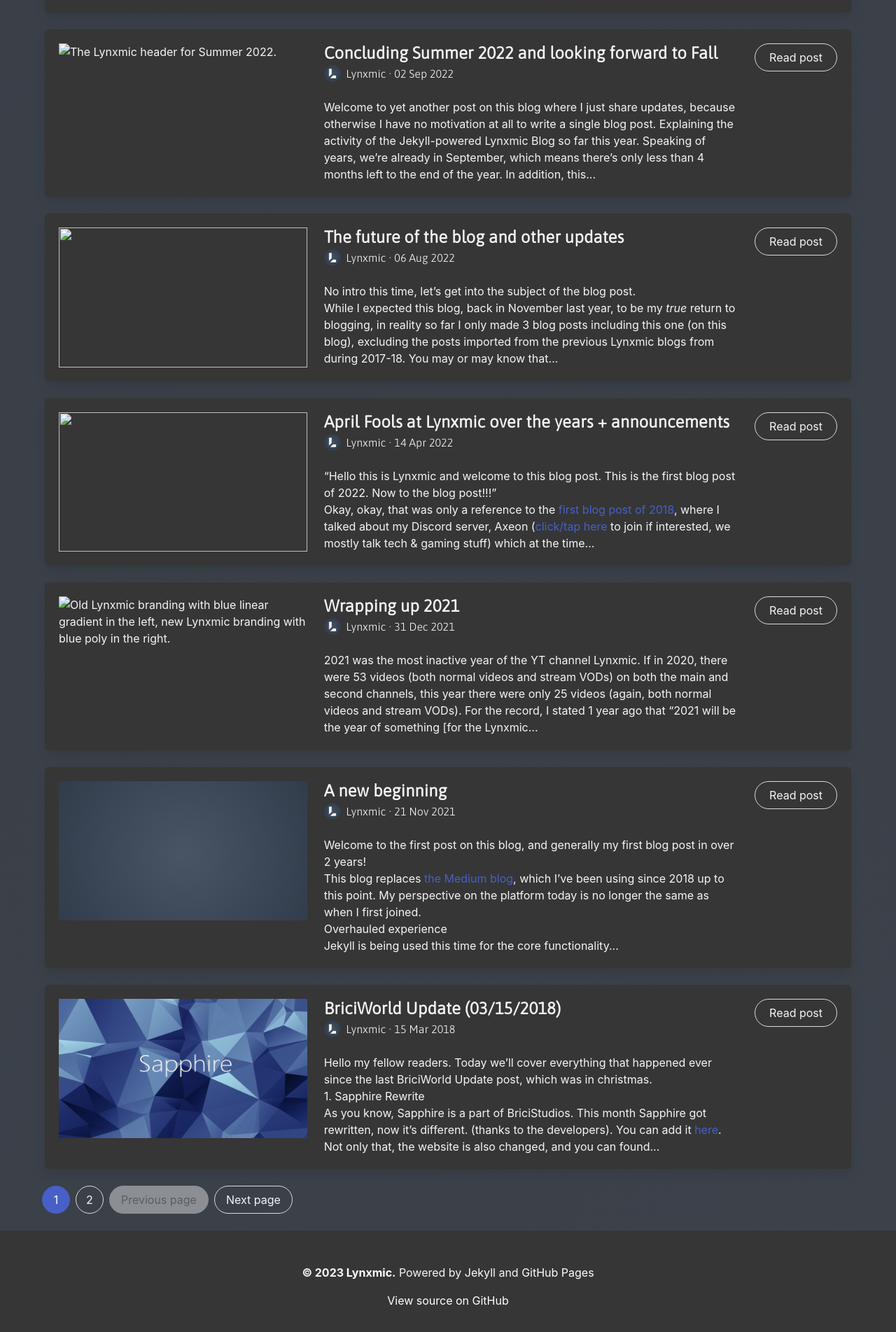
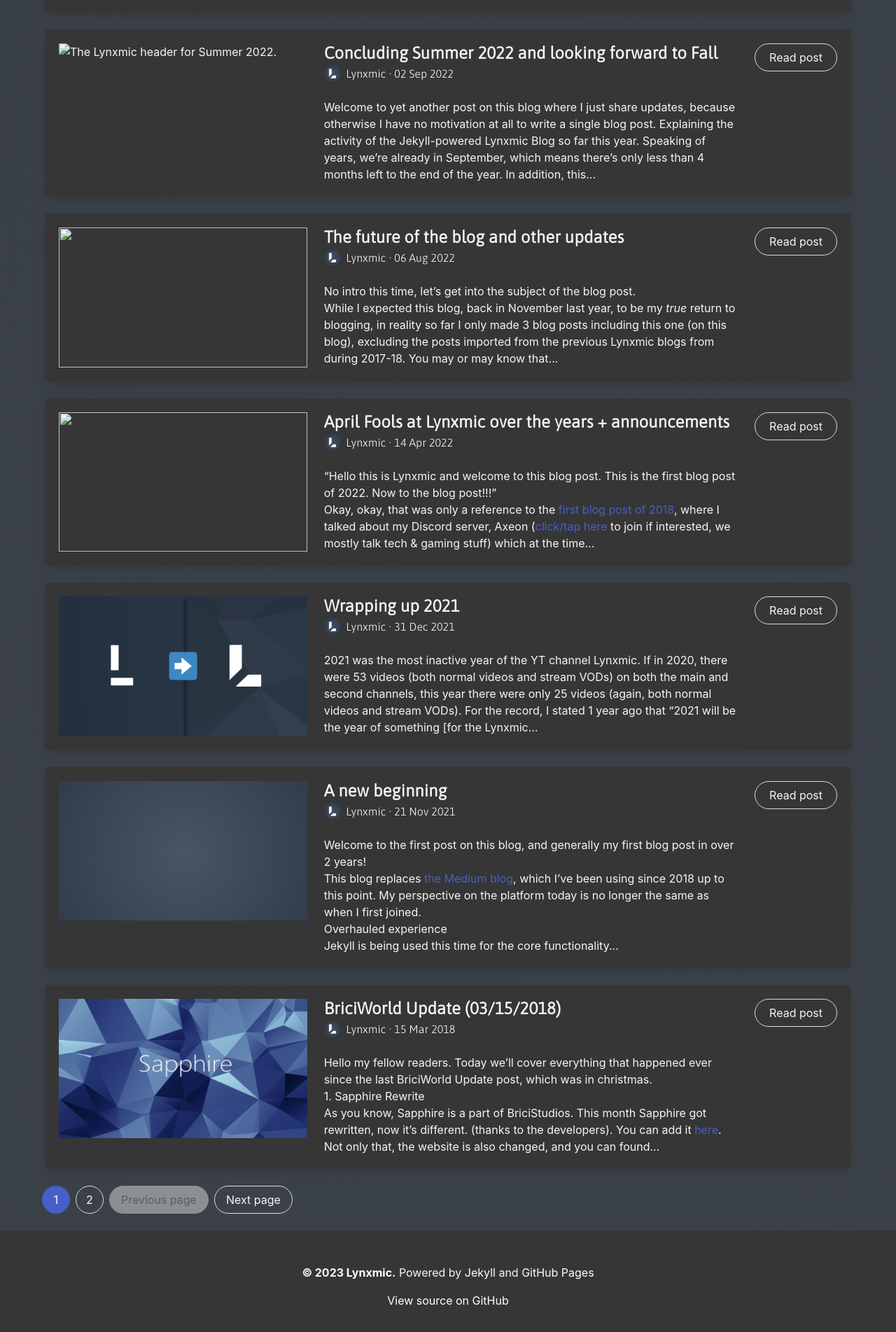
Before and after one commit to theclyron/lynxblog, a Jekyll site: the page built from docs/index.html, in a window 1280 px wide. Shown: the part 1363-3266 px from the top of the page at 70% size. Built offline with Jekyll 4.4.1, drawn with Linux system fonts in a browser that asks for light colours; nearby versions of some CDN libraries; the list of posts is cut into pages by our own code.

```diff
--- a/docs/_posts/2021-12-31-wrapping-up-2021.markdown
+++ b/docs/_posts/2021-12-31-wrapping-up-2021.markdown
@@ -2,9 +2,8 @@
 # Use ## to start a subheading in the blog post.
 layout: post
 title:  "Wrapping up 2021"
-date:   31 December 2021
-author: Lynxmic
-image: https://lynxmic.github.io/img/postmedia/lynxmic%202021%20vs%202022.png # default: https://lynxmic.github.io/img/placeholder.png
+date: 31 December 2021
+image: lynxmic%202021%20vs%202022.png # default: placeholder.png
 alt: Old Lynxmic branding with blue linear gradient in the left, new Lynxmic branding with blue poly in the right.
 ---
 2021 was the most inactive year of the YT channel Lynxmic. If in 2020, there were 53 videos (both normal videos and stream VODs) on both the main and second channels, this year there were only 25 videos (again, both normal videos and stream VODs). For the record, I stated 1 year ago that "2021 will be the year of something [for the Lynxmic project]", but at this point I can say that it was not the case after all.
```
